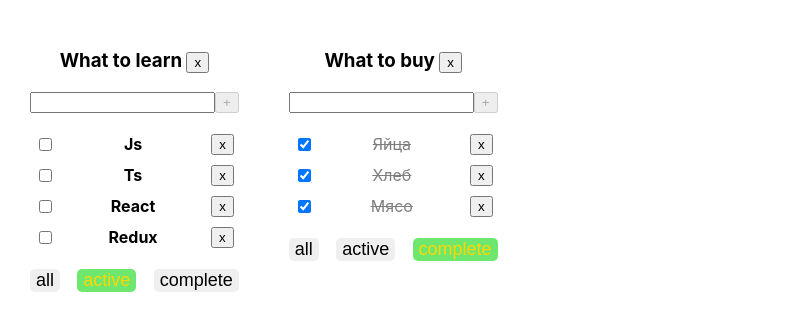
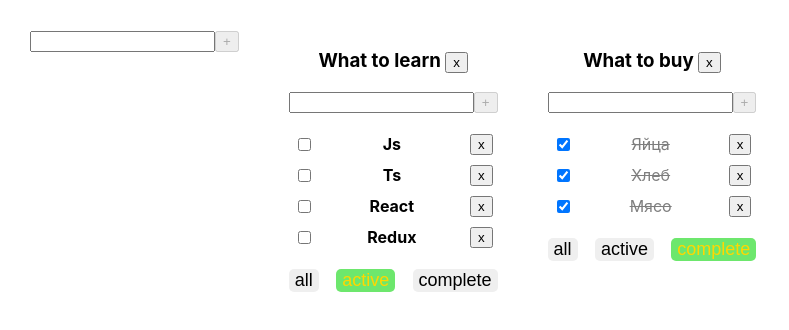
Before and after one commit to maskal2719/my-todo-again, a React (Create React App) app: page / in a window 1280 px wide. Shown: the top 330 px of the page, without its empty margins (0-789 px from the left). Built offline with nearby package versions, Linux system fonts and the light colour scheme.

Commit message:
add AddItemForm.tsx

```diff
--- a/src/App.tsx
+++ b/src/App.tsx
@@ -4,6 +4,7 @@ import TodoList from "./components/TodoList/TodoList";
 import {v1} from "uuid";
 import SuperInput from "./components/SuperInput/SuperInput";
 import SuperButton from "./components/SuperButton/SuperButton";
+import AddItemForm from "./components/AddItemForm/AddItemForm";
 
 export type TaskDataType = {
     id: string
@@ -32,21 +33,24 @@ function App() {
         // setTodolists([...todolists])
         setTodolists(todolists.map(tl => tl.id === todolistId ? {...tl, filter: filter} : tl))
     }
-    const removeTask = (todolistId: string,id: string) => {
-        setTasks({...tasksObj,[todolistId]: tasksObj[todolistId].filter(t=> t.id !== id)})
+    const removeTask = (todolistId: string, id: string) => {
+        setTasks({...tasksObj, [todolistId]: tasksObj[todolistId].filter(t => t.id !== id)})
     }
-    const addTask = (todolistId: string,title: string) => {
+    const addTask = (todolistId: string, title: string) => {
         let newTask = {id: v1(), title: title, isDone: false};
-        setTasks({...tasksObj,[todolistId]: [newTask, ...tasksObj[todolistId]]})
+        setTasks({...tasksObj, [todolistId]: [newTask, ...tasksObj[todolistId]]})
     }
-    const changeStatus = (todolistId: string,id: string, isDone: boolean) => {
+    const changeStatus = (todolistId: string, id: string, isDone: boolean) => {
         // let task = tasks.find(task => task.id === id);
         // if (task) {
         //     task.isDone = isDone
         //     setTasks([...tasks])
         // }
         // setTasks(tasks.map(task => task.id === id ? {...task, isDone: isDone} : task))
-        setTasks( {...tasksObj,[todolistId]: tasksObj[todolistId].map(task => task.id === id ? {...task, isDone: isDone} : task)})
+        setTasks({
+            ...tasksObj,
+            [todolistId]: tasksObj[todolistId].map(task => task.id === id ? {...task, isDone: isDone} : task)
+        })
     }
     const removeTodolist = (todolistId: string) => {
         setTodolists(todolists.filter(tl => tl.id !== todolistId))
@@ -87,8 +91,16 @@ function App() {
         ],
     })
 
+    const addTodolist = (newTitle: string) => {
+        const newId = v1()
+        let newTodoList: TodolistType = {id: newId, title: newTitle, filter: 'all'}
+        setTodolists([newTodoList, ...todolists])
+        setTasks({...tasksObj, [newId]: []})
+    }
+
     return (
         <div className="App">
+            <AddItemForm callBack={addTodolist}/>
             {todolists.map((tl) => {
                 const filterTask = (tasks: TaskDataType[], filter: FilterType) => {
                     if (tl.filter === 'active') {
--- /dev/null
+++ b/src/components/AddItemForm/AddItemForm.tsx
@@ -0,0 +1,49 @@
+import React, {ChangeEvent, useState} from 'react';
+import SuperInput from "../SuperInput/SuperInput";
+import SuperButton from "../SuperButton/SuperButton";
+
+export type AddItemFormPropsType = {
+    callBack: (title: string) => void
+}
+const AddItemForm: React.FC<AddItemFormPropsType> = ({callBack}) => {
+
+    const [inputValue, setInputValue] = useState('')
+    const [err, setErr] = useState<string | null>(null)
+
+    const setInputValueChange = (event: ChangeEvent<HTMLInputElement>) => {
+        setInputValue(event.currentTarget.value)
+        setErr('')
+    }
+    const onClickAddTaskHandler = () => {
+        if (inputValue.trim() !== '' && inputValue.length < 20) {
+            callBack(inputValue.trim())
+            setInputValue('')
+        } else {
+            setErr('Ошибка! Поле не может быть пустым !')
+        }
+    }
+    const onKeyPressAddTaskHandler = (event: React.KeyboardEvent<HTMLInputElement>) => {
+        event.key === 'Enter' && onClickAddTaskHandler()
+    }
+
+    const isAddBtnDisabled = inputValue.length < 3 || inputValue.length > 20
+
+
+    return (
+        <div>
+            <SuperInput type={"text"}
+                        value={inputValue}
+                        onChange={setInputValueChange}
+                        onKeyUp={onKeyPressAddTaskHandler}
+                        className={err ? 'errInput' : ''}
+            />
+            <SuperButton
+                disabled={isAddBtnDisabled}
+                callBack={onClickAddTaskHandler}
+                btnName={'+'}
+            />
+        </div>
+    );
+};
+
+export default AddItemForm;
--- a/src/components/TodoList/TodoList.tsx
+++ b/src/components/TodoList/TodoList.tsx
@@ -3,6 +3,7 @@ import SuperButton from "../SuperButton/SuperButton";
 import TasksList from "../TasksList/TasksList";
 import {FilterType, TaskDataType} from "../../App";
 import SuperInput from "../SuperInput/SuperInput";
+import AddItemForm from "../AddItemForm/AddItemForm";
 
 type TodoListPropsType = {
     todoListTitle: string
@@ -28,54 +29,17 @@ const TodoList: FC<TodoListPropsType> = ({
                                              removeTodolist
                                          }) => {
 
-    const [inputValue, setInputValue] = useState('')
-    const [err, setErr] = useState<string | null>(null)
     const setFilter = (filter: FilterType) => {
         changeFilter(todolistId, filter)
     }
-    const setInputValueChange = (event: ChangeEvent<HTMLInputElement>) => {
-        setInputValue(event.currentTarget.value)
-        setErr('')
+    const addTaskHandler = (title: string) => {
+        addTask(todolistId, title)
     }
-    const onClickAddTaskHandler = () => {
-        if (inputValue.trim() !== '' && inputValue.length < 20) {
-            addTask(todolistId, inputValue.trim())
-            setInputValue('')
-        } else {
-            setErr('Ошибка! Поле не может быть пустым !')
-        }
-    }
-    const onKeyPressAddTaskHandler = (event: React.KeyboardEvent<HTMLInputElement>) => {
-        event.key === 'Enter' && onClickAddTaskHandler()
-    }
-
-    const isAddBtnDisabled = inputValue.length < 3 || inputValue.length > 20
-
 
     return (
         <div className={'todo'}>
             <h3>{todoListTitle} <SuperButton btnName={'x'} callBack={()=> removeTodolist(todolistId)}/></h3>
-            <div>
-                {/*<input*/}
-                {/*    className={err ? 'errInput' : ''}*/}
-                {/*    value={inputValue}*/}
-                {/*    onChange={setInputValueChange}*/}
-                {/*    type="text"*/}
-                {/*    onKeyUp={onKeyPressAddTaskHandler}*/}
-                {/*/>*/}
-                <SuperInput type={"text"}
-                            value={inputValue}
-                            onChange={setInputValueChange}
-                            onKeyUp={onKeyPressAddTaskHandler}
-                            className={err ? 'errInput' : ''}
-                />
-                <SuperButton
-                    disabled={isAddBtnDisabled}
-                    callBack={onClickAddTaskHandler}
-                    btnName={'+'}
-                />
-                {err && <div className={'errMsg'}>{err}</div>}
-            </div>
+            <AddItemForm callBack={addTaskHandler} />
             <ul>
                 <TasksList
                     todolistId={todolistId}
```
Also changed, not shown: 1 other file (tests, documents, lock files or other folders).
